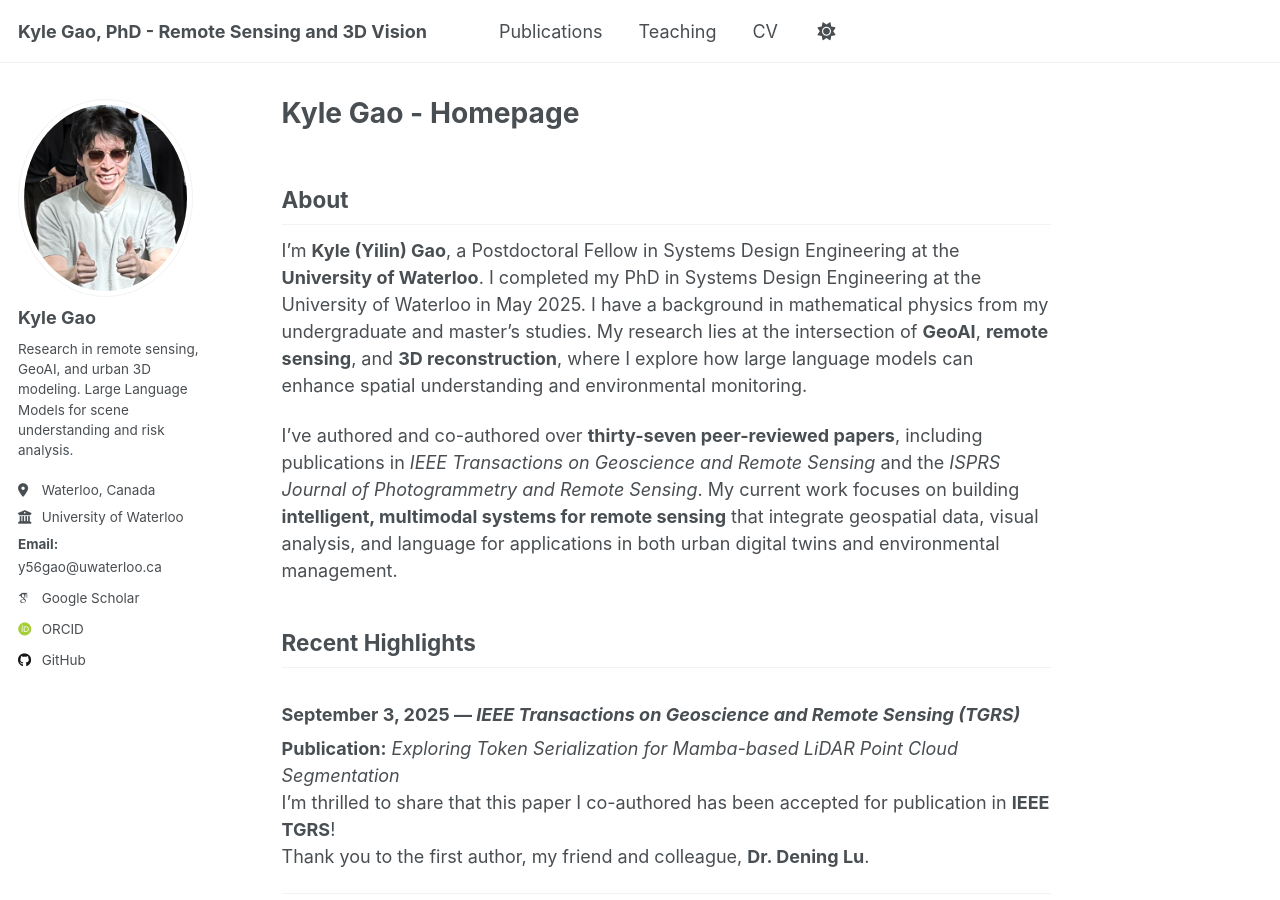
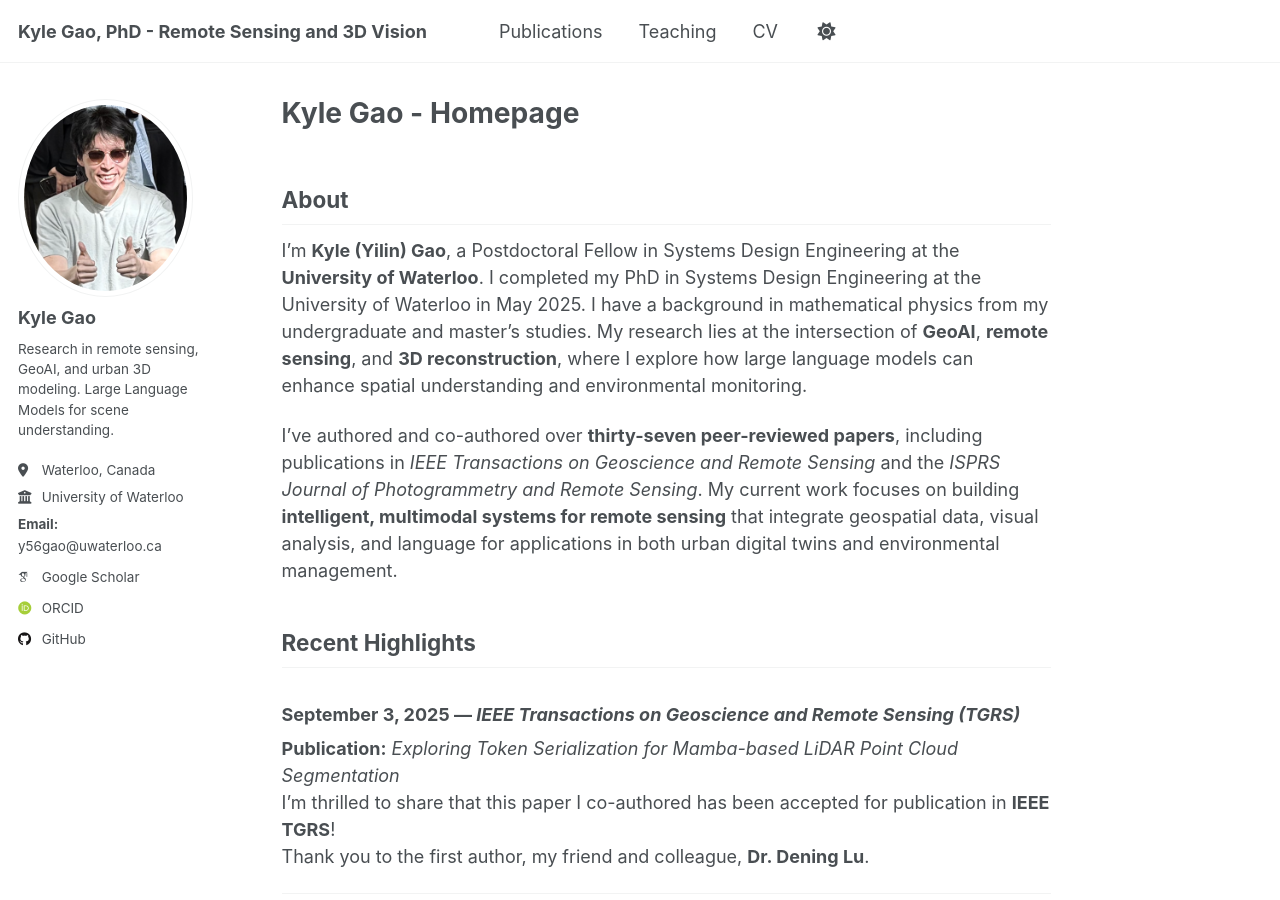
Before and after one commit to kyle-gao/kyle-gao.github.io, a Jekyll site: the page built from _pages/about.md, in a window 1280 px wide and 900 px high. Built offline with Jekyll 4.4.1, drawn with Linux system fonts in a browser that asks for light colours; some web fonts are replaced; a script that is not in the unit is left out.

Commit message:
Update _config.yml

```diff
--- a/_config.yml
+++ b/_config.yml
@@ -15,7 +15,7 @@ author:
   avatar           : "profile.png"
   name             : "Kyle Gao"
   pronouns         :
-  bio              : "Research in remote sensing, GeoAI, and urban 3D modeling. Large Language Models for scene understanding and risk analysis."
+  bio              : "Research in remote sensing, GeoAI, and urban 3D modeling. Large Language Models for scene understanding."
   location         : "Waterloo, Canada"
   employer         : "University of Waterloo"
   uri              :
```
